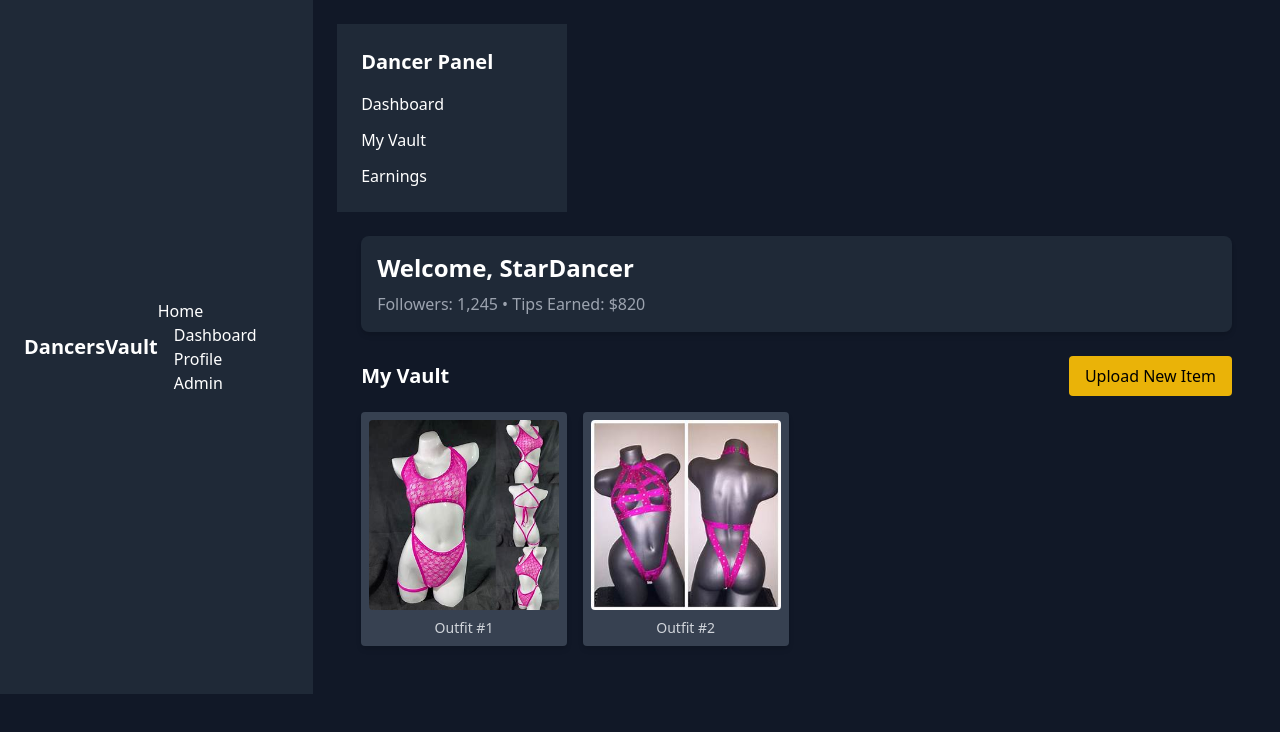
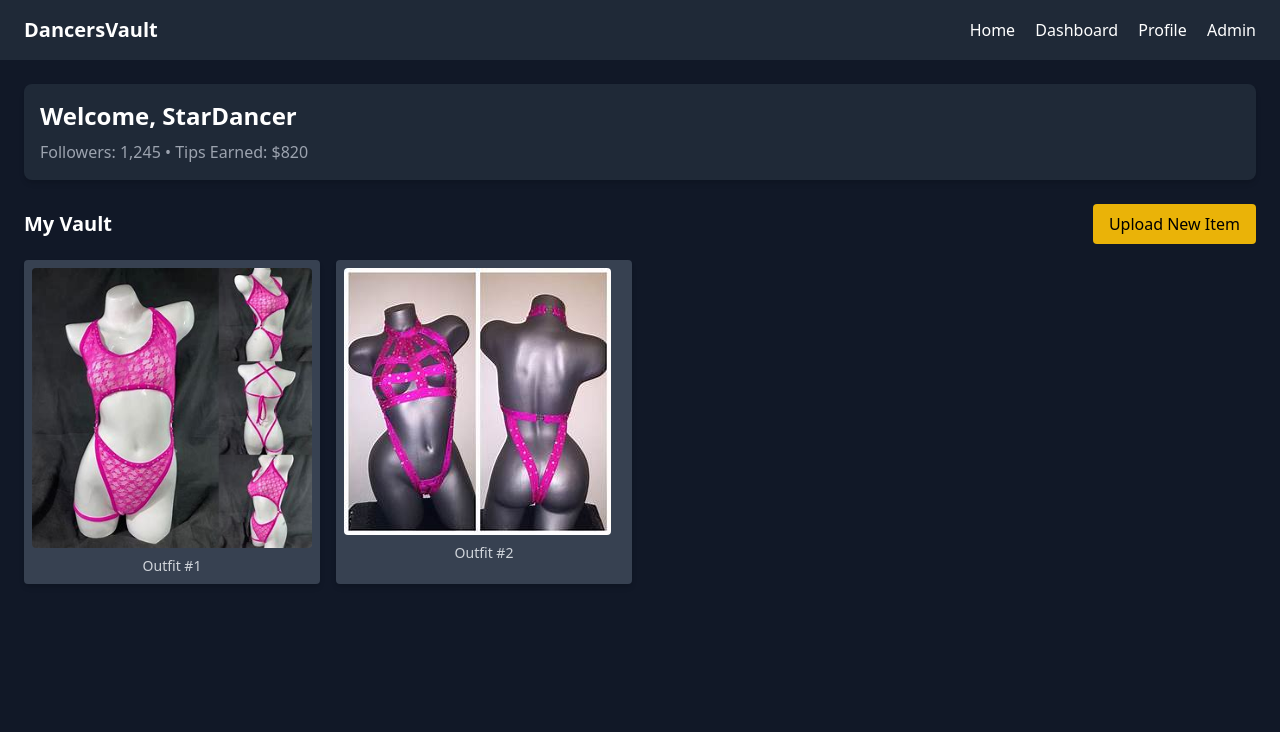
Before and after one commit to richgarcia7525/dancersvault-prototype, a plain HTML site: page dashboard/index.html in a window 1280 px wide. Drawn offline with nearby package versions, Linux system fonts and the light colour scheme.

Commit message:
fixed navigation

```diff
--- a/dashboard/index.html
+++ b/dashboard/index.html
@@ -7,10 +7,8 @@
   <title>DancersVault</title>
 </head>
 <body class="bg-gray-900 text-white min-h-screen font-sans">
-  <div class="flex flex-col md:flex-row">
 
-
-      <!-- Nav Bar -->
+    <!-- Nav Bar -->
       <nav class="bg-gray-800 text-white px-6 py-4 flex justify-between items-center">
         <h1 class="text-xl font-bold">DancersVault</h1>
         <div class="space-x-4">
@@ -20,20 +18,9 @@
           <a href="/dancersvault-prototype/admin/" class="hover:text-yellow-400">Admin</a>
         </div>
       </nav>
+      <div class="flex flex-col md:flex-row">
 
-      <div class="max-w-6xl mx-auto p-6">
-
-    <!-- Sidebar -->
-    <aside class="bg-gray-800 w-full md:w-1/4 p-6">
-      <h2 class="text-xl font-bold mb-4">Dancer Panel</h2>
-      <nav class="flex flex-col space-y-3">
-        <a href="#" class="hover:text-yellow-400">Dashboard</a>
-        <a href="#" class="hover:text-yellow-400">My Vault</a>
-        <a href="#" class="hover:text-yellow-400">Earnings</a>
-      </nav>
-    </aside>
-
-    <!-- Main Content -->
+<!-- Main Content -->
     <main class="flex-1 p-6">
       <!-- Profile Card -->
       <div class="bg-gray-800 p-4 rounded-lg mb-6 shadow-md">
```
